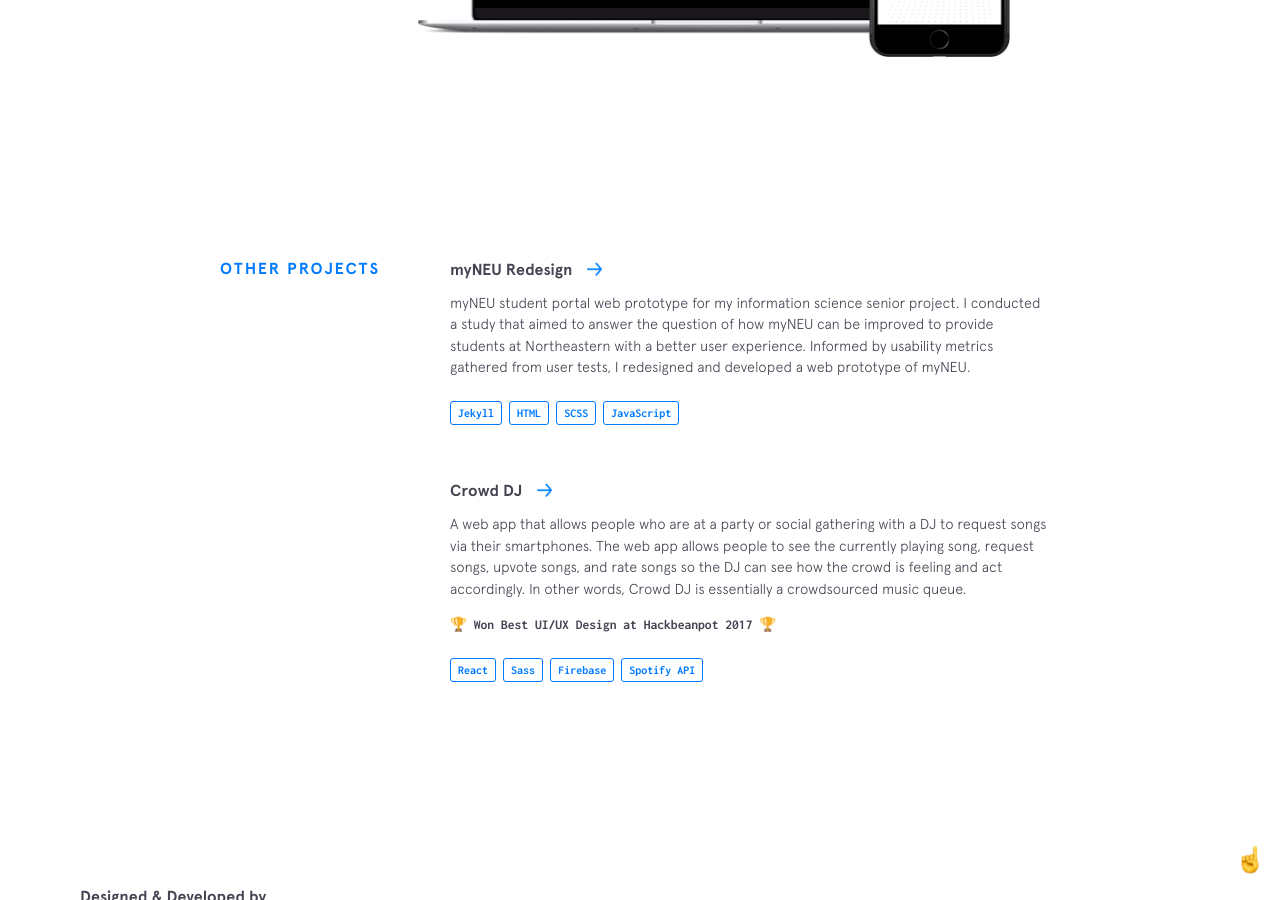
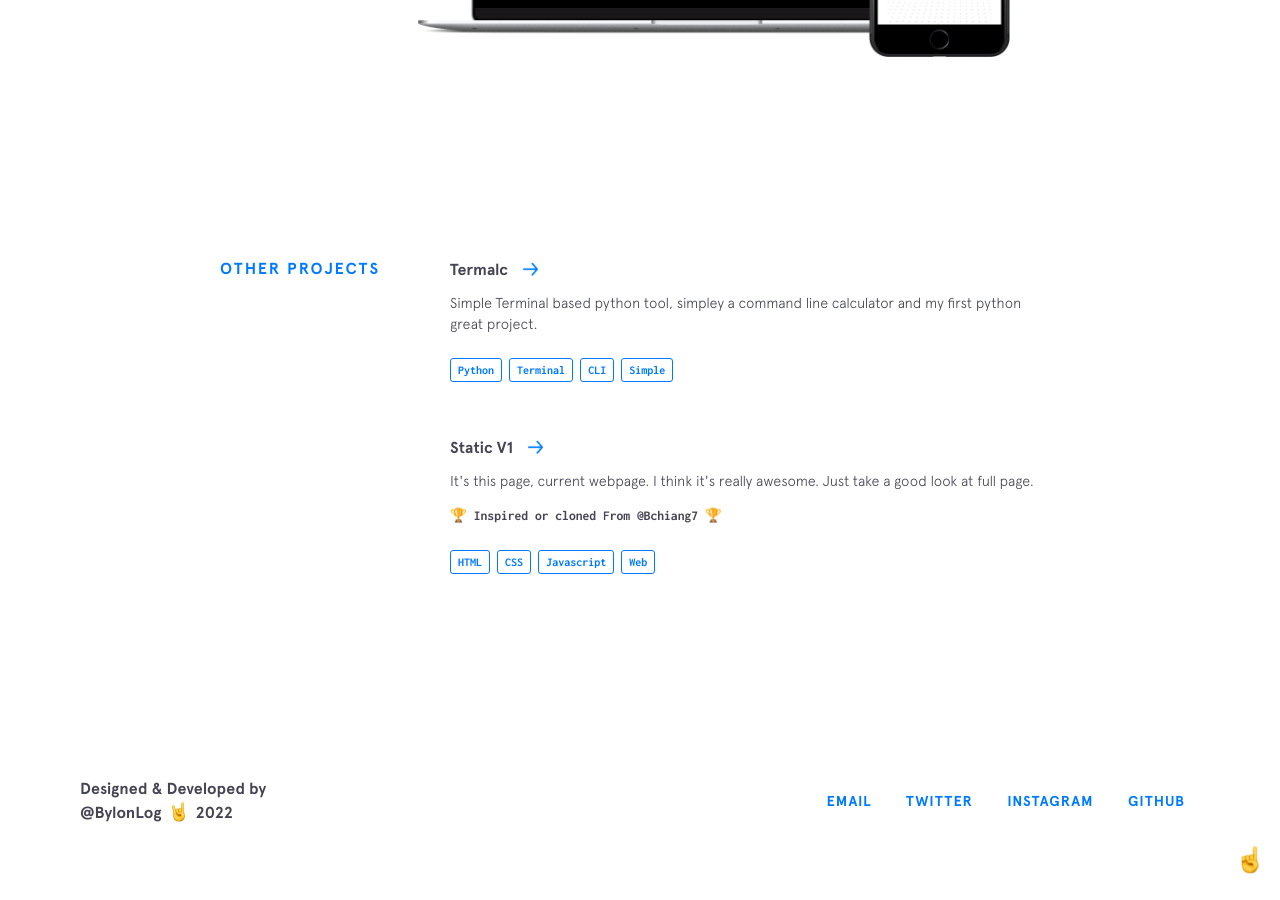
Before and after one commit to bylonlog/bylonlog.github.io, a Jekyll site: the page built from index.html, in a window 1280 px wide and 900 px high, scrolled down 3044 px. Built offline with Jekyll 4.4.1, drawn with Linux system fonts in a browser that asks for light colours; nearby versions of some CDN libraries; after the commit the page ends 3919 px from its top, so only the background shows below that.

Commit message:
Add files via upload

```diff
--- a/_data/other-projects.yml
+++ b/_data/other-projects.yml
@@ -1,21 +1,20 @@
-- name: myNEU Redesign
-  url: https://bchiang7.github.io/Redesign-myNEU/
-  code: https://github.com/bchiang7/Redesign-myNEU
-  description: myNEU student portal web prototype for my information science senior project. I conducted a study that aimed to answer the question of how myNEU can be improved to provide students at Northeastern with a better user experience. Informed by usability metrics gathered from user tests, I redesigned and developed a web prototype of myNEU.
+- name: Termalc
+  url: https://bylonlog.github.io/termalc
+  code: https://github.com/bylonlog/Redesign-myNEU
+  description: Simple Terminal based python tool, simpley a command line calculator and my first python great project.
   used:
-    - thing: Jekyll
+    - thing: Python
+    - thing: Terminal
+    - thing: CLI
+    - thing: Simple
+
+- name: Static V1
+  url: https://github.com/bylonlog/bylonlog-react
+  code: https://github.com/bylonlog/bylonlog-react
+  description: It's this page, current webpage. I think it's really awesome. Just take a good look at full page.<br>
+    <a class="small" href="http://github.com/bchiang7">🏆 Inspired or cloned From @Bchiang7 🏆</a>
+  used:
     - thing: HTML
-    - thing: SCSS
-    - thing: JavaScript
-
-- name: Crowd DJ
-  url: https://github.com/crowddj/crowddj-react
-  code: https://github.com/crowddj/crowddj-react
-  description:
-    A web app that allows people who are at a party or social gathering with a DJ to request songs via their smartphones. The web app allows people to see the currently playing song, request songs, upvote songs, and rate songs so the DJ can see how the crowd is feeling and act accordingly. In other words, Crowd DJ is essentially a crowdsourced music queue. <br>
-    <a class="small" href="http://projects.hackbeanpot.com/2017-projects.html">🏆 Won Best UI/UX Design at Hackbeanpot 2017 🏆</a>
-  used:
-    - thing: React
-    - thing: Sass
-    - thing: Firebase
-    - thing: Spotify API
+    - thing: CSS
+    - thing: Javascript
+    - thing: Web
```
